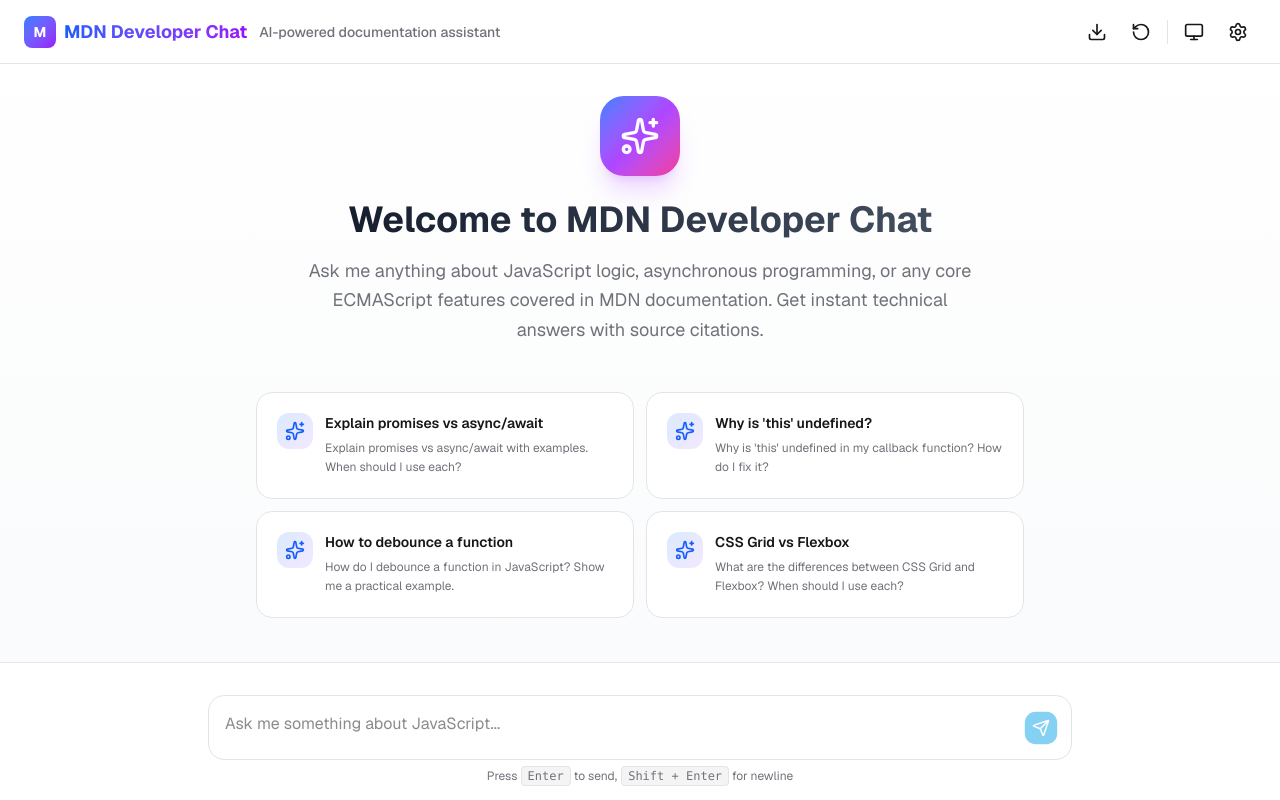
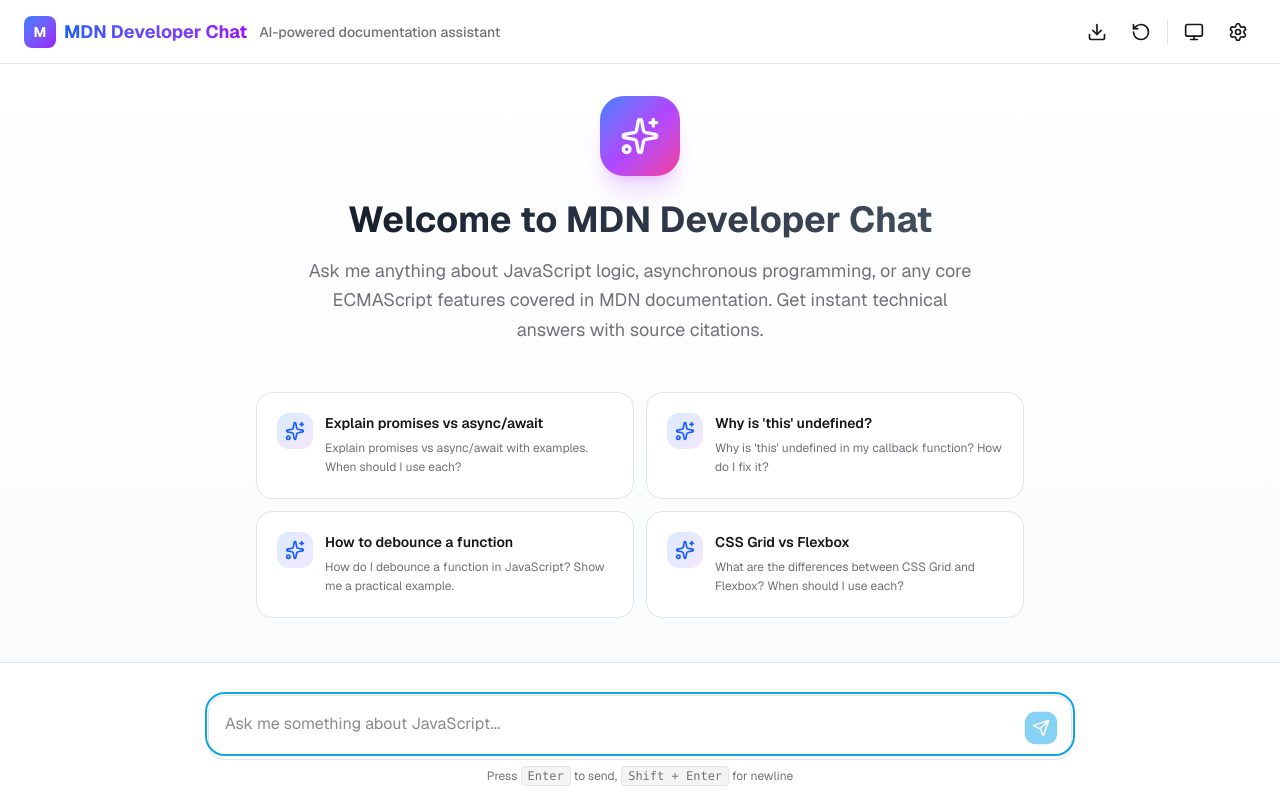
Before and after one commit to johntmunger/rag-mdn-ai-chatbot, a Next.js app: page / in a window 1280 px wide. Built offline with nearby package versions, Linux system fonts and the light colour scheme.

Commit message:
Add focus to search input with some ui verbage updates

```diff
--- a/src/app/page.tsx
+++ b/src/app/page.tsx
@@ -173,7 +173,7 @@
             onSend={handleSendMessage}
             disabled={false}
             suggestions={[]}
-            placeholder="Ask me something related to JavaScript..."
+            placeholder="Ask me anything related to JavaScript..."
           />
         </main>
       </div>
--- a/src/components/InputBar.tsx
+++ b/src/components/InputBar.tsx
@@ -14,7 +14,7 @@
 export function InputBar({
   onSend,
   disabled = false,
-  placeholder = "Ask me something about JavaScript...",
+  placeholder = "Ask me anything related to JavaScript...",
   suggestions = [],
 }: InputBarProps) {
   const [input, setInput] = useState("");
@@ -88,6 +88,7 @@
             onKeyDown={handleKeyDown}
             placeholder={placeholder}
             disabled={disabled}
+            autoFocus
             className={cn(
               "w-full p-4 pr-14 rounded-2xl resize-none",
               "bg-transparent border-0",
```
Also changed, not shown: 1 other file (tests, documents, lock files or other folders).
